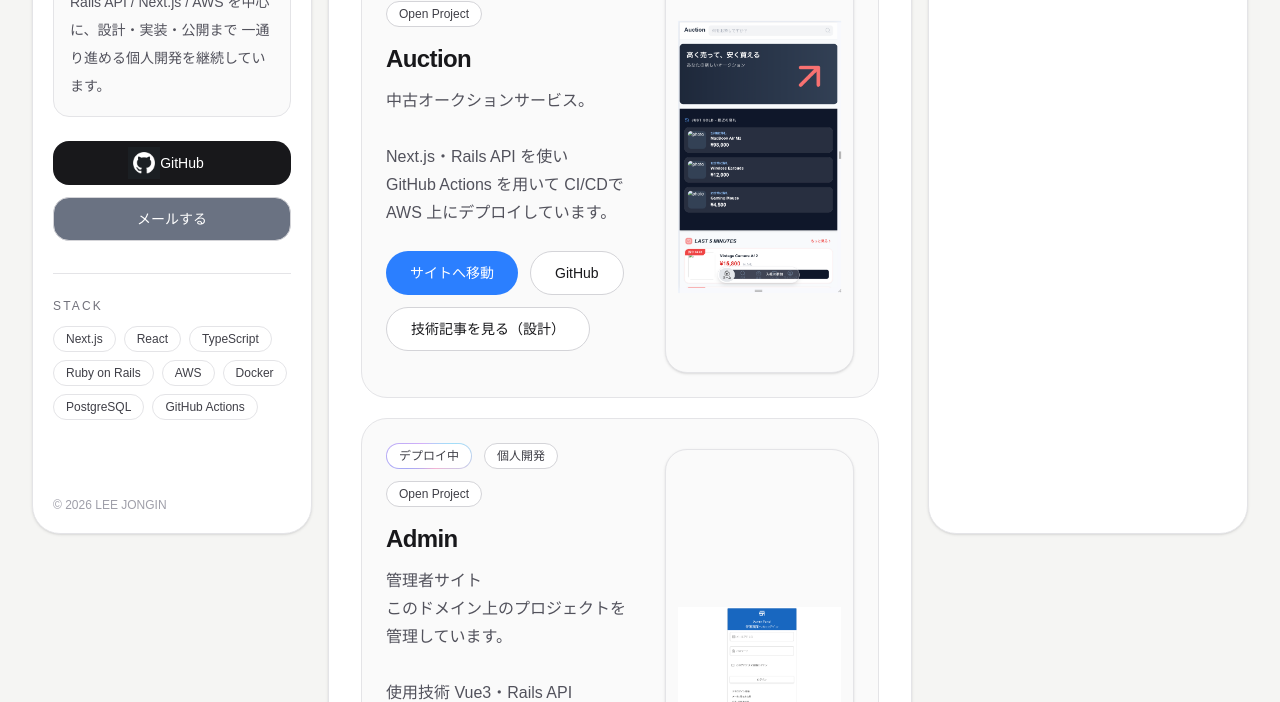
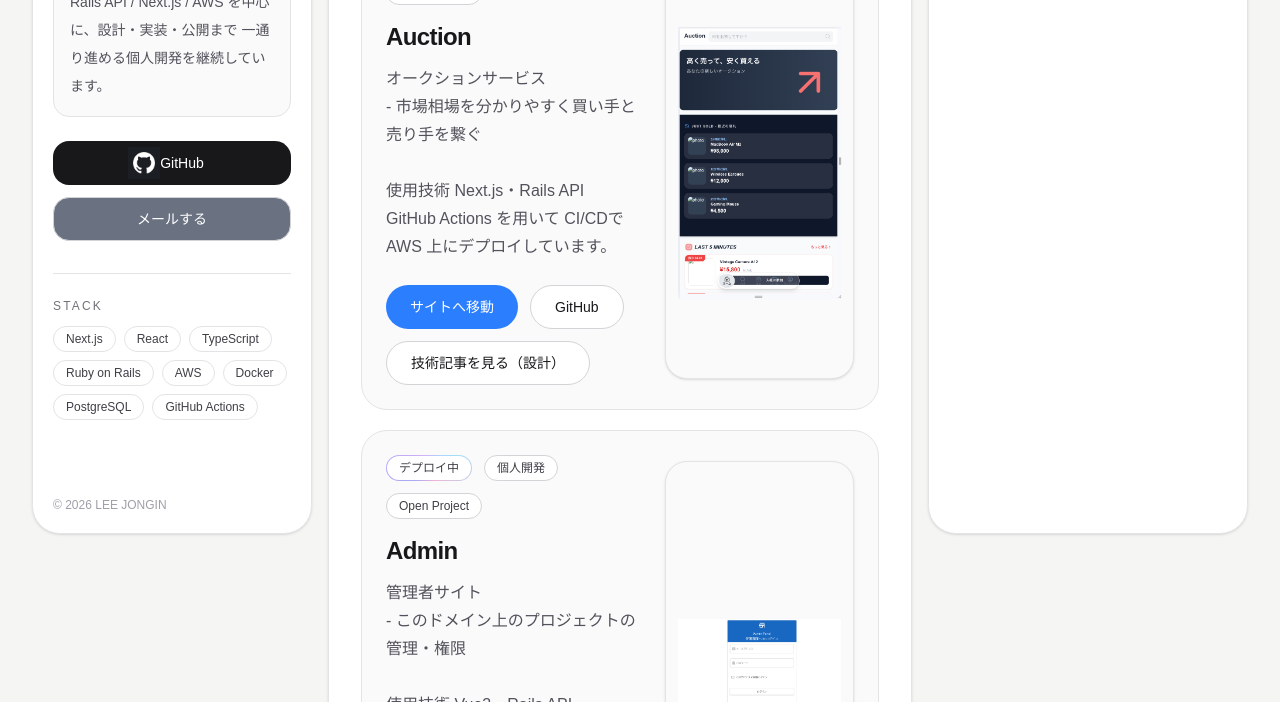
Before and after one commit to k1414k/web, a Next.js app: page / in a window 1280 px wide. Shown: the part 250-952 px from the top of the page. Built offline with nearby package versions, Linux system fonts and the light colour scheme; no server answers.

Commit message:
ルートページ紹介ui修正

```diff
--- a/src/app/page.tsx
+++ b/src/app/page.tsx
@@ -11,9 +11,10 @@ const currentProjects = [
     image: "/projects/auction.png",
     imageAlt: "Auction project preview",
     description: [
-      "中古オークションサービス。",
+      "オークションサービス",
+      "- 市場相場を分かりやすく買い手と売り手を繋ぐ",
       "",
-      "Next.js・Rails API を使い",
+      "使用技術 Next.js・Rails API",
       "GitHub Actions を用いて CI/CDで",
       "AWS 上にデプロイしています。",
     ],
@@ -28,7 +29,7 @@ const currentProjects = [
     imageAlt: "Admin project preview",
     description: [
       "管理者サイト",
-      "このドメイン上のプロジェクトを管理しています。",
+      "- このドメイン上のプロジェクトの管理・権限",
       "",
       "使用技術 Vue3・Rails API",
       "GitHub Actions を用いて CI/CDで",
```
